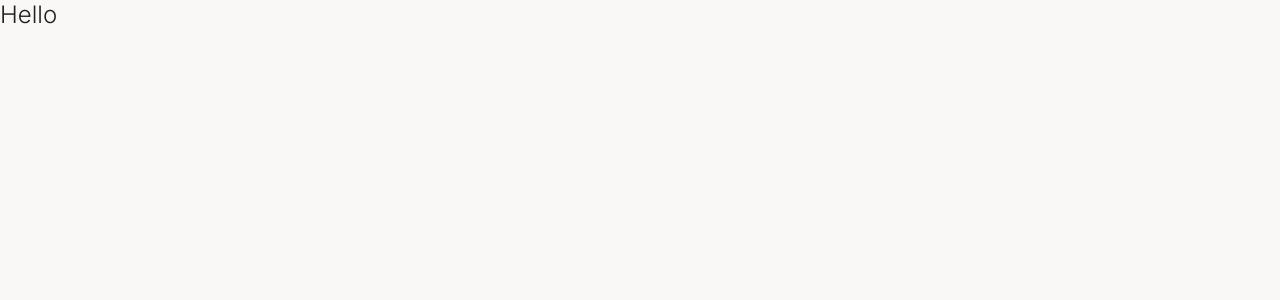
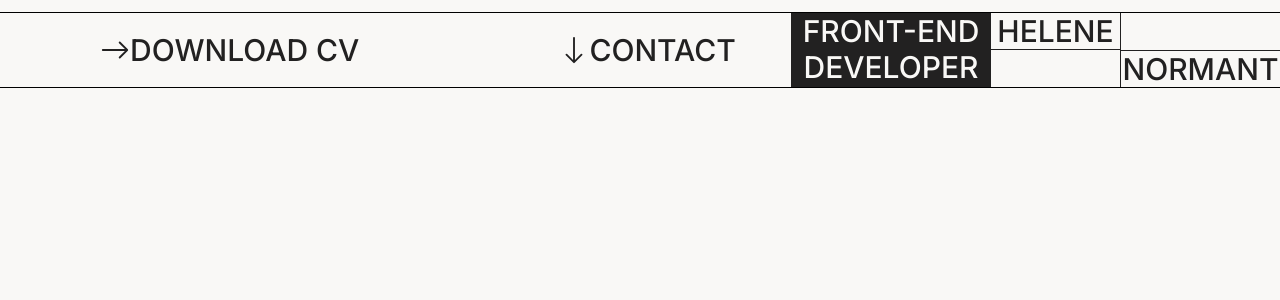
Before and after one commit to Helene-Normant/Helene-N, a React (Vite) app: page / in a window 1280 px wide. Shown: the top 300 px of the page. Built offline with nearby package versions, Linux system fonts and the light colour scheme.

Commit message:
Set up tailwind + header component

```diff
--- a/package.json
+++ b/package.json
@@ -16,19 +16,23 @@
   "license": "ISC",
   "devDependencies": {
     "@vitejs/plugin-react": "^2.1.0",
+    "autoprefixer": "^10.4.14",
     "eslint": "^8.24.0",
     "eslint-config-prettier": "^8.5.0",
     "eslint-plugin-import": "^2.26.0",
     "eslint-plugin-jsx-a11y": "^6.6.1",
     "eslint-plugin-react": "^7.31.8",
     "eslint-plugin-react-hooks": "^4.6.0",
+    "postcss": "^8.4.27",
     "prettier": "^2.7.1",
+    "tailwindcss": "^3.3.3",
     "vite": "^3.1.4"
   },
   "dependencies": {
     "@tanstack/react-query": "^4.10.1",
     "react": "^18.2.0",
     "react-dom": "^18.2.0",
+    "react-icons": "^4.10.1",
     "react-router-dom": "^6.4.1"
   }
 }
--- /dev/null
+++ b/postcss.config.js
@@ -0,0 +1,6 @@
+module.exports = {
+  plugins: {
+    tailwindcss: {},
+    autoprefixer: {},
+  },
+}
--- a/src/App.jsx
+++ b/src/App.jsx
@@ -1,11 +1,9 @@
 import { createRoot } from 'react-dom/client';
-
-
-
+import Header from './components/header/Header';
 
 const App = () => {
   return (
-    <div>Hello</div>
+      <Header />
   )
     };
 
--- /dev/null
+++ b/src/components/header/Header.jsx
@@ -0,0 +1,31 @@
+import './header.css';
+import { BsArrowDown, BsArrowRight } from 'react-icons/bs';
+
+const Header = () => {
+    return (
+        <div className="header-container">
+         <div className="mt-3 border-1 border-solid border-dark"><hr /></div>
+          <div className='flex justify-between' >
+                <div className='flex items-center'>
+                        <h1 className='ml-[100px] text-3xl text-dark'> <BsArrowRight/> </h1>
+                        <h1 className='header-hover-download text-3xl text-dark cursor-pointer'>DOWNLOAD CV</h1>
+                        <h1 className='ml-[200px] text-center text-3xl text-dark'> <BsArrowDown/> </h1>
+                        <h1 className='header-hover-contact text-3xl text-dark cursor-pointer'>CONTACT</h1>
+             </div>
+             <div className='flex'>
+                <div className='bg-dark w-[200px] text-center'>
+                       <h1 className='text-3xl text-light'>FRONT-END</h1>
+                       <h1 className='text-3xl text-light'>DEVELOPER</h1>
+                </div>
+                <div className='Header-full-name'>
+                    <h1 className='w-[130px] text-center text-3xl text-dark border-b border-r border-solid border-dark'>HELENE</h1>
+                     <h1 className='w-[160px] ml-[129px] text-center text-3xl text-dark border-t border-l border-solid border-dark'>NORMANT</h1>
+                    </div>
+              </div>
+            </div>
+            <div className="border-1 border-solid border-dark"><hr /></div>
+        </div>
+)
+  };
+
+export default Header;
--- /dev/null
+++ b/src/components/header/header.css
@@ -0,0 +1,11 @@
+@tailwind base;
+@tailwind components;
+@tailwind utilities;
+
+.header-hover-download:hover {
+   text-shadow: 3px 4px #FD9C7D;
+}
+
+.header-hover-contact:hover {
+   text-shadow: 3px 4px #FD9C7D;
+}
--- a/src/style.css
+++ b/src/style.css
@@ -1,4 +1,8 @@
 @import url('https://fonts.googleapis.com/css2?family=Inter:wght@300;500&display=swap');
+
+@tailwind base;
+@tailwind components;
+@tailwind utilities;
 
 * {
   margin: 0;
@@ -6,62 +10,10 @@
   border: 0;
   outline: 0;
   box-sizing: border-box;
-  list-style: none;
   text-decoration: none;
 }
 
-/* Root variables = all project */
-
-:root {
-  --color-light: #F9F8F6;
-  --color-dark: #222121;
+/* General style */
+ body {
+  background: #F9F8F6 ;
 }
-
-/* Scroll comportement */
-html {
-  scroll-behavior: smooth;
-}
-
-::-webkit-scrollbar {
-  display: none;
-}
-
-/* General style */
-body {
-  font-family: 'Inter', sans-serif;
-  font-weight: 300;
-  font-size: 1.5rem;
-  background: var(--color-light) ;
-  color: var(--color-dark);
-}
-
-h1 {
-  font-size: 2.5rem;
-  font-weight: 500;
-}
-
-h2 {
-font-size: 2rem;
-font-weight: 500;
-}
-
-.btn {
-  width: max-content;
-  display: inline-block;
-  background: var(--color-dark);
-  color: var(--color-light);
-  border-color: transparent;
-  padding: 0.75rem 1.2rem;
-  cursor: pointer;
-}
-
-.btn:hover {
-  background: var(--color-light);
-  color: var(--color-dark);
-}
-
-img {
-  display: block;
-  width: 100%;
-  object-fit: cover;
-}
--- /dev/null
+++ b/tailwind.config.js
@@ -0,0 +1,41 @@
+/** @type {import('tailwindcss').Config} */
+module.exports = {
+  content: [
+    "./index.html",
+    "./src/**/*.{js,ts,jsx,tsx}",
+  ],
+  theme: {
+    listStyleType: {
+      none: 'none',
+    },
+    colors: {
+      'light': '#F9F8F6',
+      'dark': '#222121',
+      'orange': '#FD9C7D',
+    },
+    fontFamily: {
+      sans: ['Inter', 'sans-serif'],
+      fontSize: {
+      '1xl': ['1.5rem', {
+        lineHeight: '2rem',
+        letterSpacing: '-0.01em',
+        fontWeight: '300',
+      }],
+      '2xl': ['2rem', {
+        lineHeight: '2.25rem',
+        letterSpacing: '-0.02em',
+        fontWeight: '500',
+        }],
+      '3xl': ['2.5rem', {
+        lineHeight: '2.25rem',
+        letterSpacing: '-0.02em',
+        fontWeight: '500',
+      }],
+    }
+    },
+    extend: {
+    }
+  },
+
+  plugins: [],
+}
```
Also changed, not shown: 1 other file (tests, documents, lock files or other folders).
